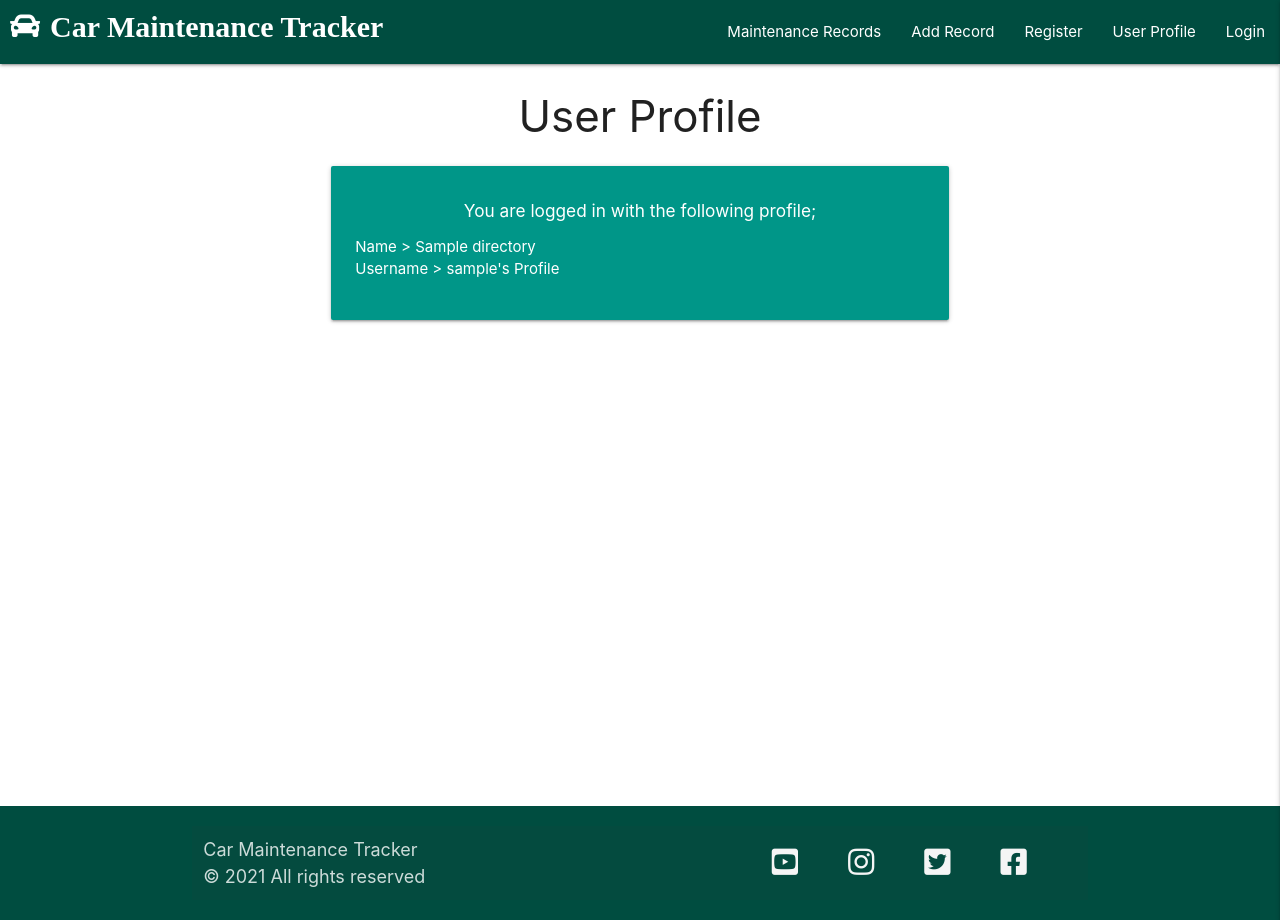
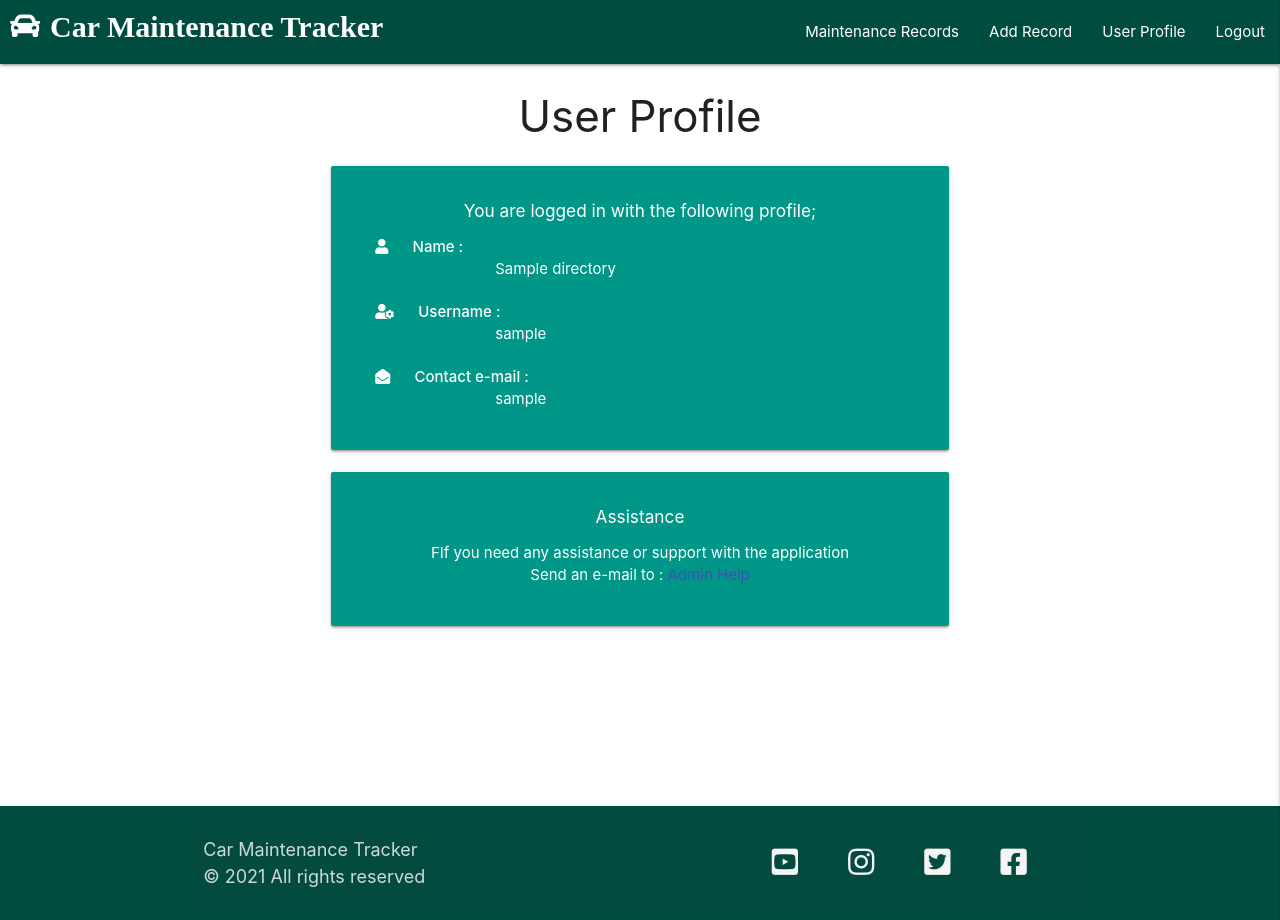
Before and after one commit to 31Amin/car_maintenance_tracker, a Flask app: page /userprofile/1 in a window 1280 px wide. Run offline with Flask 2, Linux system fonts and the light colour scheme; the visitor is signed in with stand-in values (Sample User, id 1); a database or web service that is not in the repository returns one stand-in record (values such as "Sample title"); some libraries are stand-ins or nearby versions.

Commit message:
added logout function, added detail to the profile page with some css styling

```diff
--- a/app.py
+++ b/app.py
@@ -97,6 +97,13 @@ def add_record():
     return render_template("add_record.html", cars=cars, garages=garages)
 
 
+@app.route("/logout")
+def logout():
+    flash("You have been logged out")
+    session.pop("user")
+    return redirect(url_for("login"))
+
+
 if __name__ == "__main__":
     app.run(host=os.environ.get("IP"),
             port=int(os.environ.get("PORT")),
--- a/static/css/style.css
+++ b/static/css/style.css
@@ -83,3 +83,18 @@ main {
     font-size: 30px;
     padding-left: 30px;
 }
+/* -_-_-_-_-_-_-_-_-_-_  Add Record Page _-_-_-_-_-_-_-_-_-_- */
+.profile_card ul li {
+    padding-left: 20px;
+}
+.profile_card ul li strong{
+    padding-left: 20px;
+}
+.profile_card ul li ul {
+    padding-left: 100px;
+}
+
+.admin_help:hover{
+    text-decoration: underline;
+    font-size: 110%;
+}
--- a/templates/base.html
+++ b/templates/base.html
@@ -24,10 +24,14 @@
                         <a href="#" data-target="mobile-demo" class="sidenav-trigger right"><i class="fas fa-bars"></i></a>
                         <ul class="right hide-on-med-and-down">
                             <li><a href="{{ url_for('tracker') }}">Maintenance Records</a></li>
-                            <li><a href="{{ url_for('add_record') }}">Add Record</a></li>
-                            <li><a href="{{ url_for('register') }}">Register</a></li>
-                            <li><a href="{{ url_for('userprofile', username=session['user']) }}">User Profile</a></li>
-                            <li><a href="{{ url_for('login') }}">Login</a></li>
+                            {% if session.user %}
+                                <li><a href="{{ url_for('add_record') }}">Add Record</a></li>
+                                <li><a href="{{ url_for('userprofile', username=session['user']) }}">User Profile</a></li>
+                                <li><a href="{{ url_for('logout') }}">Logout</a></li>
+                            {% else %}
+                                <li><a href="{{ url_for('login') }}">Login</a></li>
+                                <li><a href="{{ url_for('register') }}">Register</a></li>
+                            {% endif %}
                         </ul>
                     </div>
                 </nav>
@@ -42,6 +46,7 @@
                     <li><a class="white-text" href="{{ url_for('register') }}">Register</a></li>
                     <li><a class="white-text" href="{{ url_for('userprofile', username=session['user']) }}">User Profile</a></li>
                     <li><a class="white-text" href="{{ url_for('login') }}">Login</a></li>
+                    <li><a class="white-text" href="{{ url_for('logout') }}">Logout</a></li>
                 </ul>
         </header>
 
--- a/templates/login.html
+++ b/templates/login.html
@@ -7,7 +7,7 @@
                 <div class="row">
                     <div class="col s12 m12">
                         <div class="input-field">
-                            <i class="far fa-user prefix white-text"></i>
+                            <i class="far fa-user white-text"></i>
                             <input placeholder="Selected a username (min 5 / max 10 char)" id="username" name="username" type="text" minlength="5"
                             maxlength="10" pattern="^[a-zA-Z0-9]{5,15}$" class="validate white-text" required>
                             <label for="username" class="white-text">Username</label>
@@ -17,7 +17,7 @@
                 <div class="row">
                     <div class="col s12 m12">
                         <div class="input-field">
-                            <i class="fas fa-unlock-alt prefix white-text"></i>
+                            <i class="fas fa-unlock-alt white-text"></i>
                             <input placeholder="Enter your password (min 8 / max 10 char)" id="password" name="password" type="password" minlength="8"
                             maxlength="15" pattern="^[a-zA-Z0-9]{5,15}$" class="validate white-text" required>
                             <label for="password" class="white-text">Password</label>
--- a/templates/userprofile.html
+++ b/templates/userprofile.html
@@ -6,12 +6,35 @@
 
         <div class="row">
             <div class="col s12 m6 offset-m3">
-                <div class="card-panel teal white-text ">
+                <div class="card-panel teal white-text profile_card ">
                     <h6 class="center-align">You are logged in with the following profile;</h6>
                     <ul>
-                        <li>Name > {{ name }}</li>
-                        <li>Username > {{ username }}'s Profile</li>
+                        <li> <i class="fas fa-user prefix white-text"></i> <strong>Name : </strong>
+                            <ul>
+                                <li>{{ name }}</li>
+                            </ul>
+                        </li>
+                        <div class="row"></div>
+                        <li> <i class="fas fa-user-cog prefix white-text"></i> <strong>Username : </strong>
+                            <ul>
+                                <li>{{ username }}</li>
+                            </ul>
+                        </li>
+                        <div class="row"></div>
+                        <li> <i class="fas fa-envelope-open prefix white-text"></i> <strong>Contact e-mail : </strong>
+                            <ul>
+                                <li>{{ username }}</li>
+                            </ul>
+                        </li>
                     </ul>
+                </div>
+            </div>
+            <div class="col s12 m6 offset-m3">
+                <div class="card-panel teal white-text center-align">
+                    <h6 class="center-align">Assistance</h6>
+                    <p>FIf you need any assistance or support with the application<br>
+                    Send an e-mail to : <a href="mailto:meltaylor78@gmailcom?subject=Car Maintenance Tracker App - From User {{ username }}" class="indigo-text darken-4 admin_help">Admin Help</a>
+                </p>
                 </div>
             </div>
         </div>
```
